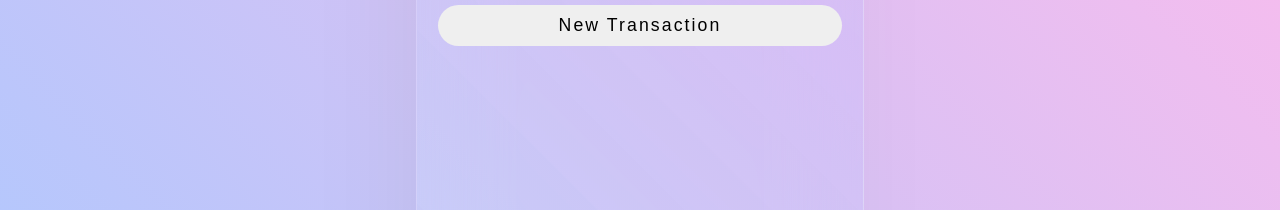
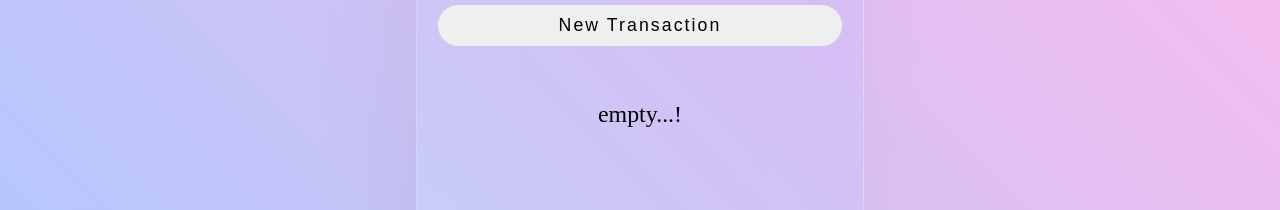
Before and after one commit to HanzaleLatifi/ExpenseTrackerApp, a React (Create React App) app: page / in a window 1280 px wide. Shown: the part 282-492 px from the top of the page. Built offline with nearby package versions, Linux system fonts and the light colour scheme.

Commit message:
add SearchBar

```diff
--- a/src/App.css
+++ b/src/App.css
@@ -127,3 +127,21 @@ form >button{
   border-right: 1px solid greenyellow;
 
 }
+
+.searchBar{
+  width: 100%;
+  padding: 1rem;
+  border: none;
+  border-radius: 2rem;
+  font-size: 1.7rem;
+  margin: 1rem 0;
+}
+.empty{
+  width: 100%;
+  padding: 2rem ;
+  border: none;
+  border-radius: 2rem;
+  font-size: 2.3rem;
+  margin: 1rem 0;
+  text-align: center;
+}
--- a/src/components/ExpenseApp.js
+++ b/src/components/ExpenseApp.js
@@ -6,6 +6,7 @@ function ExpenseApp() {
     const [income, setIncome] = useState(0);
     const [expense, setExpense] = useState(0);
     const [transaction, setTransaction] = useState([]);
+    const [filteredTransaction , setFilteredTransaction ]=useState(transaction); //for search filter
 
     const addTransaction=(formValues)=>{
         const newObj={...formValues , id:Date.now()};
@@ -23,11 +24,21 @@ function ExpenseApp() {
 
     }, [transaction])
 
+    const filterTransaction=(searchInput)=>{
+        if(searchInput===''){
+            setFilteredTransaction(transaction);
+            return
+        }
+        const filtering=transaction.filter(t=>t.desc.toLowerCase().includes(searchInput.toLowerCase()));
+        setFilteredTransaction(filtering)
+    }
+
+
 
     return (
         <section className='app-container'>
             <OverView income={income} expense={expense} addTransaction={addTransaction}/>
-            <Transaction transaction={transaction}/>
+            <Transaction transaction={transaction} filterTransaction={filterTransaction} filteredTransaction={filteredTransaction}/>
         </section>
     )
 }
--- a/src/components/Transaction.js
+++ b/src/components/Transaction.js
@@ -1,18 +1,44 @@
-import React from 'react'
+import React, { useState , useEffect } from 'react'
 
-function Transaction({ transaction }) {
+function Transaction({ transaction , filterTransaction , filteredTransaction }) {
+
+    const [searchInput, setSearchInput] = useState('');
+
+    const searchHandler=(e)=>{
+        setSearchInput(e.target.value);
+        filterTransaction(e.target.value)
+
+    }
+    useEffect(() => {
+        filterTransaction(searchInput)
+
+    }, [transaction])
 
     return (
         <div className='transaction-container'>
-            {transaction.map(trans => {
+            {transaction.length > 0 &&
+
+
+                <input type='serach'
+                    className='searchBar'
+                    placeholder='search transaction ...'
+                    value={searchInput}
+                    onChange={searchHandler} >
+                </input>
+
+
+            }
+            { filteredTransaction.length>0 ? filteredTransaction.map(trans => {
                 return (
-                    <div className='tranaction' style={{borderRight:trans.type==='expense'?'.4rem solid red':'.4rem solid green'}} key={trans.id} >
+
+                    <div className='tranaction' style={{ borderRight: trans.type === 'expense' ? '.4rem solid red' : '.4rem solid green' }} key={trans.id} >
                         <p>{trans.desc}</p>
-                        <span>{trans.type==='expense' ? '- ':'+ ' }{trans.amount} $</span>
+                        <span>{trans.type === 'expense' ? '- ' : '+ '}{trans.amount} $</span>
                     </div>
+
                 )
 
-            })}
+            }) : <p className='empty' >empty...!</p> }
 
         </div>
     )
```
